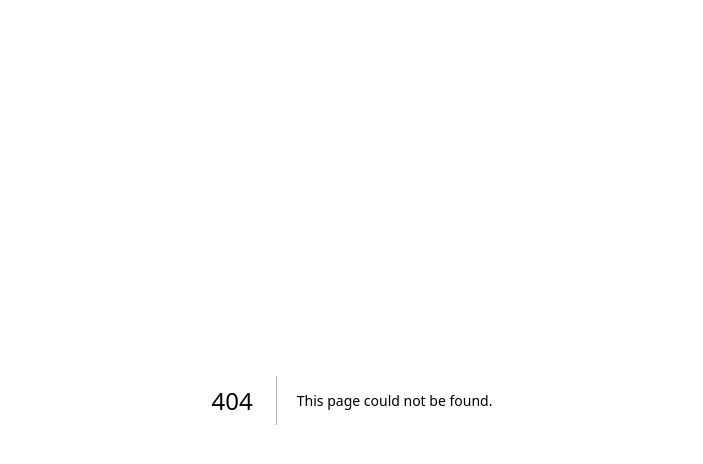
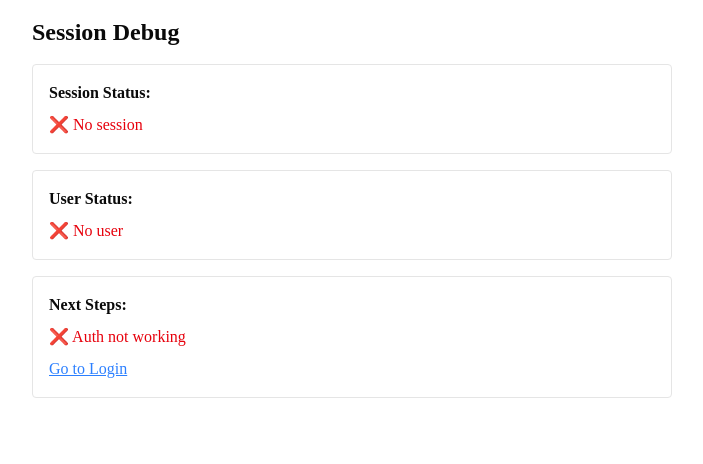
Before and after one commit to AnapatSI/qr-order, a Next.js app: page /session-debug in a window 1280 px wide. Before the commit this address had no page. Shown: the top 464 px of the page, without its empty margins (288-991 px from the left). Built offline with nearby package versions, Linux system fonts and the light colour scheme; no server answers.

Commit message:
Add session debugging to identify auth persistence issue

```diff
--- a/app/admin/dashboard/page.tsx
+++ b/app/admin/dashboard/page.tsx
@@ -82,9 +82,12 @@ export default function AdminDashboard() {
   useEffect(() => {
     const fetchDashboardData = async () => {
       try {
+        console.log('🔍 Dashboard: Checking user...')
         const user = await getUser()
+        console.log('👤 Dashboard: User data:', user)
+
         if (!user) {
-          console.log('No user found, redirecting to login...')
+          console.log('❌ Dashboard: No user found, redirecting to login...')
           router.replace('/login')
           setLoading(false)
           return
--- /dev/null
+++ b/app/session-debug/page.tsx
@@ -0,0 +1,94 @@
+'use client'
+
+import { useEffect, useState } from 'react'
+import { getUser } from '@/lib/supabase-auth-simple'
+import { supabaseAuth } from '@/lib/supabase-auth-simple'
+
+export default function SessionDebug() {
+  const [user, setUser] = useState<any>(null)
+  const [session, setSession] = useState<any>(null)
+  const [loading, setLoading] = useState(true)
+
+  useEffect(() => {
+    const checkAuth = async () => {
+      try {
+        console.log('🔍 Debug: Checking session...')
+
+        // Check session
+        const { data: { session: sessionData } } = await supabaseAuth.auth.getSession()
+        console.log('📊 Debug: Session data:', sessionData)
+        setSession(sessionData)
+
+        // Check user
+        const userData = await getUser()
+        console.log('👤 Debug: User data:', userData)
+        setUser(userData)
+
+      } catch (error) {
+        console.error('💥 Debug error:', error)
+      } finally {
+        setLoading(false)
+      }
+    }
+
+    checkAuth()
+  }, [])
+
+  if (loading) {
+    return <div className="p-4">Loading...</div>
+  }
+
+  return (
+    <div className="p-4 max-w-2xl mx-auto">
+      <h1 className="text-2xl font-bold mb-4">Session Debug</h1>
+
+      <div className="space-y-4">
+        <div className="p-4 border rounded">
+          <h2 className="font-bold mb-2">Session Status:</h2>
+          <p className={session ? "text-green-600" : "text-red-600"}>
+            {session ? "✅ Session exists" : "❌ No session"}
+          </p>
+          {session && (
+            <div className="mt-2 text-sm">
+              <p>User ID: {session.user?.id}</p>
+              <p>Email: {session.user?.email}</p>
+              <p>Expires: {new Date(session.expires_at * 1000).toLocaleString()}</p>
+            </div>
+          )}
+        </div>
+
+        <div className="p-4 border rounded">
+          <h2 className="font-bold mb-2">User Status:</h2>
+          <p className={user ? "text-green-600" : "text-red-600"}>
+            {user ? "✅ User found" : "❌ No user"}
+          </p>
+          {user && (
+            <div className="mt-2 text-sm">
+              <p>User ID: {user.id}</p>
+              <p>Email: {user.email}</p>
+            </div>
+          )}
+        </div>
+
+        <div className="p-4 border rounded">
+          <h2 className="font-bold mb-2">Next Steps:</h2>
+          {session && user ? (
+            <div>
+              <p className="text-green-600">✅ Auth is working!</p>
+              <a href="/admin/dashboard" className="text-blue-500 underline block mt-2">
+                Go to Dashboard
+              </a>
+            </div>
+          ) : (
+            <div>
+              <p className="text-red-600">❌ Auth not working</p>
+              <a href="/login" className="text-blue-500 underline block mt-2">
+                Go to Login
+              </a>
+            </div>
+          )}
+        </div>
+      </div>
+    </div>
+  )
+}
```
